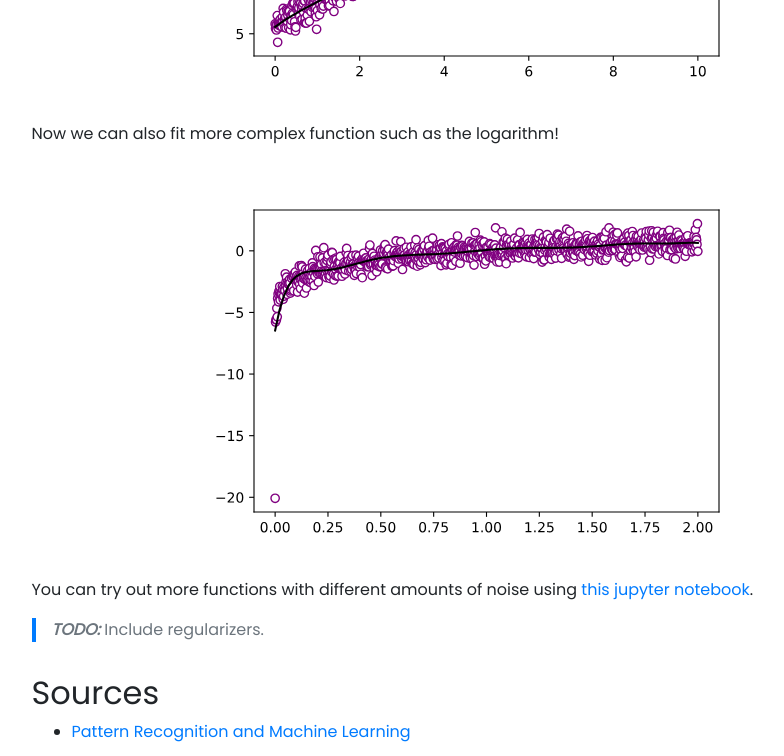
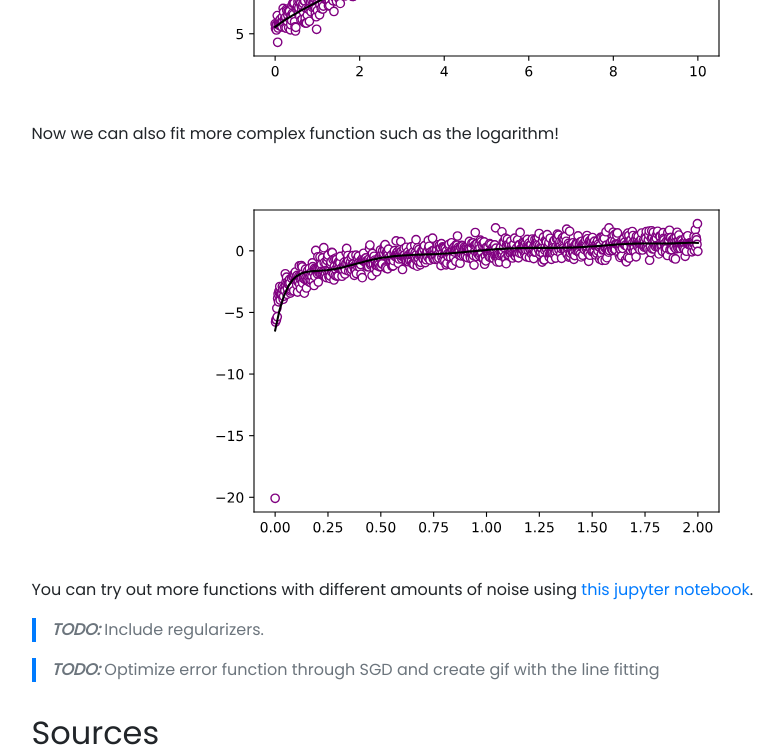
Before and after one commit to nunoskew/nunoskew.github.io, a Jekyll site: the page built from _projects/introduction-to-machine-learning.md, in a window 1280 px wide and 900 px high, scrolled down 8974 px, cut to the strip 0-756 px from the top of the window. Shown: the whole strip, without its empty margins (161-945 px from the left). Built offline with Jekyll 4.4.1, drawn with Linux system fonts in a browser that asks for light colours; nearby versions of some CDN libraries; formulas are drawn with MathJax 3.

Commit message:
added todo and fixed Sources of intro to nlp

```diff
--- a/_projects/introduction-to-machine-learning.md
+++ b/_projects/introduction-to-machine-learning.md
@@ -375,5 +375,7 @@ You can try out more functions with different amounts of noise using [this jupyt
 
 > **_TODO:_** Include regularizers.
 
+> **_TODO:_** Optimize error function through SGD and create gif with the line fitting
+
 ## Sources
 * [Pattern Recognition and Machine Learning](https://www.amazon.com/Pattern-Recognition-Learning-Information-Statistics/dp/0387310738)
```
Also changed, not shown: _projects/intro_nlp.md (+2 -0 lines).
